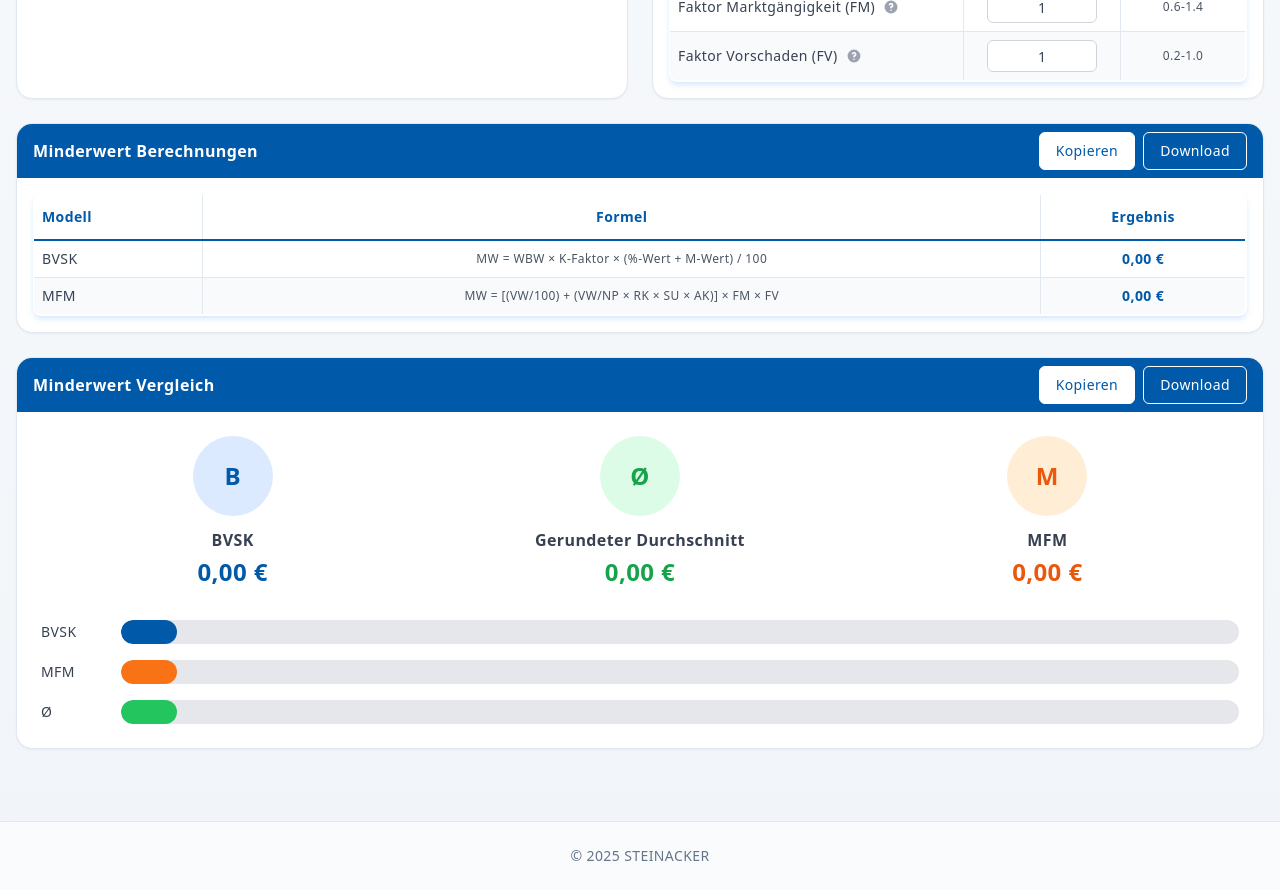
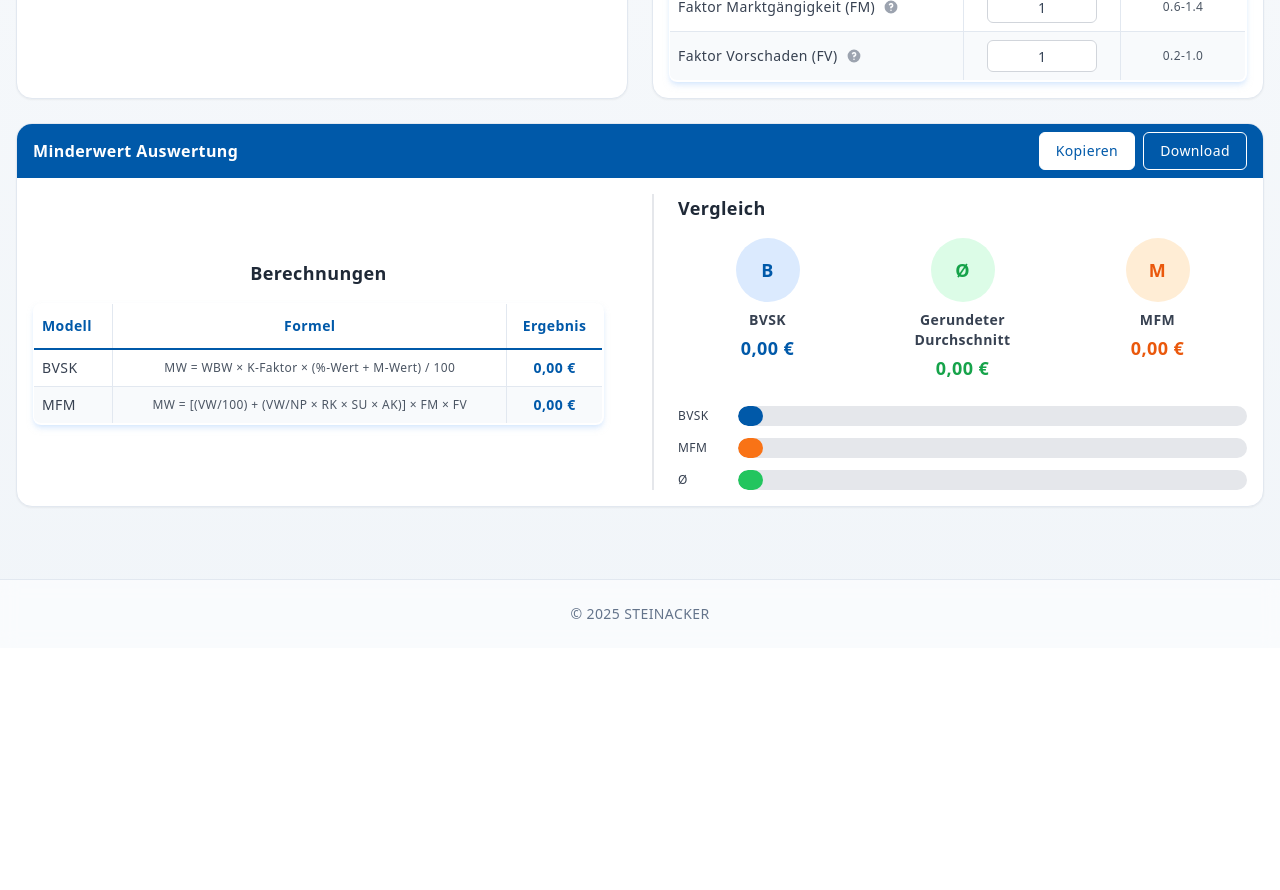
Before and after one commit to hoidOS/ifu, a Next.js app: page /Minderwert in a window 1280 px wide. Shown: the part 500-1390 px from the top of the page. After the commit the page ends 1148 px from the top, so only its background shows below. Built offline with nearby package versions, Linux system fonts and the light colour scheme.

Commit message:
feat: auswertung

```diff
--- a/pages/Minderwert.tsx
+++ b/pages/Minderwert.tsx
@@ -611,14 +611,14 @@ function Minderwert() {
           </div>
         </div>
 
-        {/* Results */}
-        <div id="results-print" className="rounded-2xl shadow-sm overflow-hidden border border-slate-200 bg-white md:col-span-2">
+        {/* Combined Results and Comparison */}
+        <div id="combined-results" className="rounded-2xl shadow-sm overflow-hidden border border-slate-200 bg-white md:col-span-2">
           <div className="bg-[#0059a9] text-white px-4 py-2 card-header flex justify-between items-center">
-            <h2 className="text-base font-semibold">Minderwert Berechnungen</h2>
+            <h2 className="text-base font-semibold">Minderwert Auswertung</h2>
             <div className="flex gap-2">
               <button
                 id="clipboard-button"
-                onClick={() => handleClipboard('results-print')}
+                onClick={() => handleClipboard('combined-results')}
                 disabled={isProcessing}
                 className="bg-white text-[#0059a9] px-4 py-2 rounded-md text-sm font-medium hover:bg-blue-50 hover:shadow-sm transition-all duration-200 border border-white disabled:opacity-50 disabled:cursor-not-allowed"
                 title="In Zwischenablage kopieren"
@@ -627,7 +627,7 @@ function Minderwert() {
               </button>
               <button
                 id="screenshot-button"
-                onClick={() => handleScreenshot('results-print', 'minderwert-berechnung.png')}
+                onClick={() => handleScreenshot('combined-results', 'minderwert-auswertung.png')}
                 disabled={isProcessing}
                 className="bg-transparent text-white px-4 py-2 rounded-md text-sm font-medium hover:bg-blue-600 hover:shadow-sm transition-all duration-200 border border-white disabled:opacity-50 disabled:cursor-not-allowed"
                 title="Als PNG herunterladen"
@@ -636,8 +636,11 @@ function Minderwert() {
               </button>
             </div>
           </div>
-          <div className="p-4">
-            <table className="w-full text-sm border border-[#0059a9] rounded-lg overflow-hidden shadow-md shadow-blue-200/50 border-b-2 border-r-2">
+          <div className="p-4 grid md:grid-cols-2 gap-6 divide-x-2 divide-gray-200">
+            {/* Left: Calculations Table */}
+            <div className="flex flex-col justify-center items-center pr-6">
+              <h3 className="text-lg font-semibold text-gray-800 mb-4 text-center">Berechnungen</h3>
+              <table className="text-sm border border-[#0059a9] rounded-lg overflow-hidden shadow-md shadow-blue-200/50 border-b-2 border-r-2">
                 <thead>
                   <tr className="border-b-2 border-[#0059a9]">
                     <th className="text-[#0059a9] font-semibold text-left py-3 px-2">Modell</th>
@@ -659,64 +662,39 @@ function Minderwert() {
                 </tbody>
               </table>
             </div>
+
+            {/* Right: Visual Comparison */}
+            <div className="pl-6">
+              <h3 className="text-lg font-semibold text-gray-800 mb-4">Vergleich</h3>
+              <div className="grid grid-cols-3 gap-4 mb-6">
+                <div className="text-center">
+                  <div className="w-16 h-16 mx-auto mb-2 rounded-full bg-blue-100 flex items-center justify-center">
+                    <div className="text-lg font-bold text-[#0059a9]">B</div>
                   </div>
-
-        {/* Visual Comparison Chart */}
-        <div id="comparison-print" className="rounded-2xl shadow-sm overflow-hidden border border-slate-200 bg-white md:col-span-2">
-          <div className="bg-[#0059a9] text-white px-4 py-2 card-header flex justify-between items-center">
-            <h2 className="text-base font-semibold">Minderwert Vergleich</h2>
-            <div className="flex gap-2">
-              <button
-                id="clipboard-button"
-                onClick={() => handleClipboard('comparison-print')}
-                disabled={isProcessing}
-                className="bg-white text-[#0059a9] px-4 py-2 rounded-md text-sm font-medium hover:bg-blue-50 hover:shadow-sm transition-all duration-200 border border-white disabled:opacity-50 disabled:cursor-not-allowed"
-                title="In Zwischenablage kopieren"
-              >
-                {isProcessing ? 'Kopiere...' : 'Kopieren'}
-              </button>
-              <button
-                id="screenshot-button"
-                onClick={() => handleScreenshot('comparison-print', 'minderwert-vergleich.png')}
-                disabled={isProcessing}
-                className="bg-transparent text-white px-4 py-2 rounded-md text-sm font-medium hover:bg-blue-600 hover:shadow-sm transition-all duration-200 border border-white disabled:opacity-50 disabled:cursor-not-allowed"
-                title="Als PNG herunterladen"
-              >
-                {isProcessing ? 'Lade...' : 'Download'}
-              </button>
-            </div>
-          </div>
-          <div className="p-6">
-            <div className="grid grid-cols-3 gap-6">
-              <div className="text-center">
-                <div className="w-20 h-20 mx-auto mb-3 rounded-full bg-blue-100 flex items-center justify-center">
-                  <div className="text-2xl font-bold text-[#0059a9]">B</div>
-                </div>
-                <h3 className="font-semibold text-gray-700 mb-1">BVSK</h3>
-                <p className="text-2xl font-bold text-[#0059a9]">{bvskResult.toFixed(2).replace(".", ",")} €</p>
+                  <h4 className="font-semibold text-gray-700 text-sm mb-1">BVSK</h4>
+                  <p className="text-lg font-bold text-[#0059a9]">{bvskResult.toFixed(2).replace(".", ",")} €</p>
                 </div>
                 <div className="text-center">
-                <div className="w-20 h-20 mx-auto mb-3 rounded-full bg-green-100 flex items-center justify-center">
-                  <div className="text-2xl font-bold text-green-600">Ø</div>
+                  <div className="w-16 h-16 mx-auto mb-2 rounded-full bg-green-100 flex items-center justify-center">
+                    <div className="text-lg font-bold text-green-600">Ø</div>
                   </div>
-                <h3 className="font-semibold text-gray-700 mb-1">Gerundeter Durchschnitt</h3>
-                <p className="text-2xl font-bold text-green-600">{(Math.round(((bvskResult + mfmResult) / 2) / 50) * 50).toFixed(2).replace(".", ",")} €</p>
+                  <h4 className="font-semibold text-gray-700 text-sm mb-1">Gerundeter Durchschnitt</h4>
+                  <p className="text-lg font-bold text-green-600">{(Math.round(((bvskResult + mfmResult) / 2) / 50) * 50).toFixed(2).replace(".", ",")} €</p>
                 </div>
                 <div className="text-center">
-                <div className="w-20 h-20 mx-auto mb-3 rounded-full bg-orange-100 flex items-center justify-center">
-                  <div className="text-2xl font-bold text-orange-600">M</div>
+                  <div className="w-16 h-16 mx-auto mb-2 rounded-full bg-orange-100 flex items-center justify-center">
+                    <div className="text-lg font-bold text-orange-600">M</div>
                   </div>
-                <h3 className="font-semibold text-gray-700 mb-1">MFM</h3>
-                <p className="text-2xl font-bold text-orange-600">{mfmResult.toFixed(2).replace(".", ",")} €</p>
+                  <h4 className="font-semibold text-gray-700 text-sm mb-1">MFM</h4>
+                  <p className="text-lg font-bold text-orange-600">{mfmResult.toFixed(2).replace(".", ",")} €</p>
                 </div>
               </div>
 
               {/* Visual Bar Comparison */}
-            <div className="mt-8">
-              <div className="space-y-4">
-                <div className="flex items-center gap-4">
-                  <div className="w-16 text-sm font-medium text-gray-700">BVSK</div>
-                  <div className="flex-1 bg-gray-200 rounded-full h-6 relative overflow-hidden">
+              <div className="space-y-3">
+                <div className="flex items-center gap-3">
+                  <div className="w-12 text-xs font-medium text-gray-700">BVSK</div>
+                  <div className="flex-1 bg-gray-200 rounded-full h-5 relative overflow-hidden">
                     <div
                       className="bg-[#0059a9] h-full rounded-full transition-all duration-500"
                       style={{ width: `${Math.max(5, (bvskResult / Math.max(bvskResult, mfmResult, 1)) * 100)}%` }}
@@ -725,9 +703,9 @@ function Minderwert() {
                   </div>
                 </div>
 
-                <div className="flex items-center gap-4">
-                  <div className="w-16 text-sm font-medium text-gray-700">MFM</div>
-                  <div className="flex-1 bg-gray-200 rounded-full h-6 relative overflow-hidden">
+                <div className="flex items-center gap-3">
+                  <div className="w-12 text-xs font-medium text-gray-700">MFM</div>
+                  <div className="flex-1 bg-gray-200 rounded-full h-5 relative overflow-hidden">
                     <div
                       className="bg-orange-500 h-full rounded-full transition-all duration-500"
                       style={{ width: `${Math.max(5, (mfmResult / Math.max(bvskResult, mfmResult, 1)) * 100)}%` }}
@@ -736,9 +714,9 @@ function Minderwert() {
                   </div>
                 </div>
 
-                <div className="flex items-center gap-4">
-                  <div className="w-16 text-sm font-medium text-gray-700">Ø</div>
-                  <div className="flex-1 bg-gray-200 rounded-full h-6 relative overflow-hidden">
+                <div className="flex items-center gap-3">
+                  <div className="w-12 text-xs font-medium text-gray-700">Ø</div>
+                  <div className="flex-1 bg-gray-200 rounded-full h-5 relative overflow-hidden">
                     <div
                       className="bg-green-500 h-full rounded-full transition-all duration-500"
                       style={{ width: `${Math.max(5, ((Math.round(((bvskResult + mfmResult) / 2) / 50) * 50) / Math.max(bvskResult, mfmResult, 1)) * 100)}%` }}
```
Lines whose indentation alone changed are shown as unchanged.
